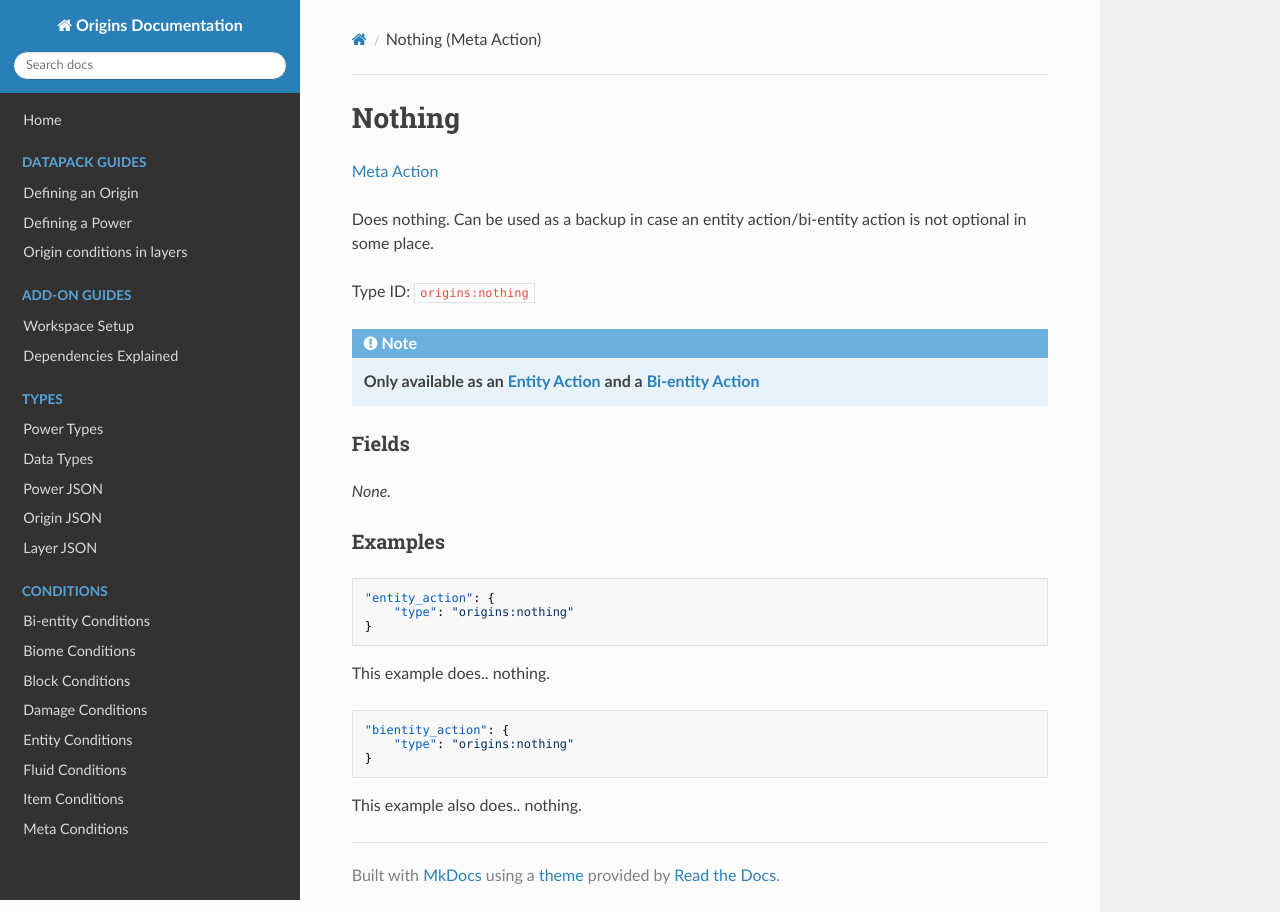
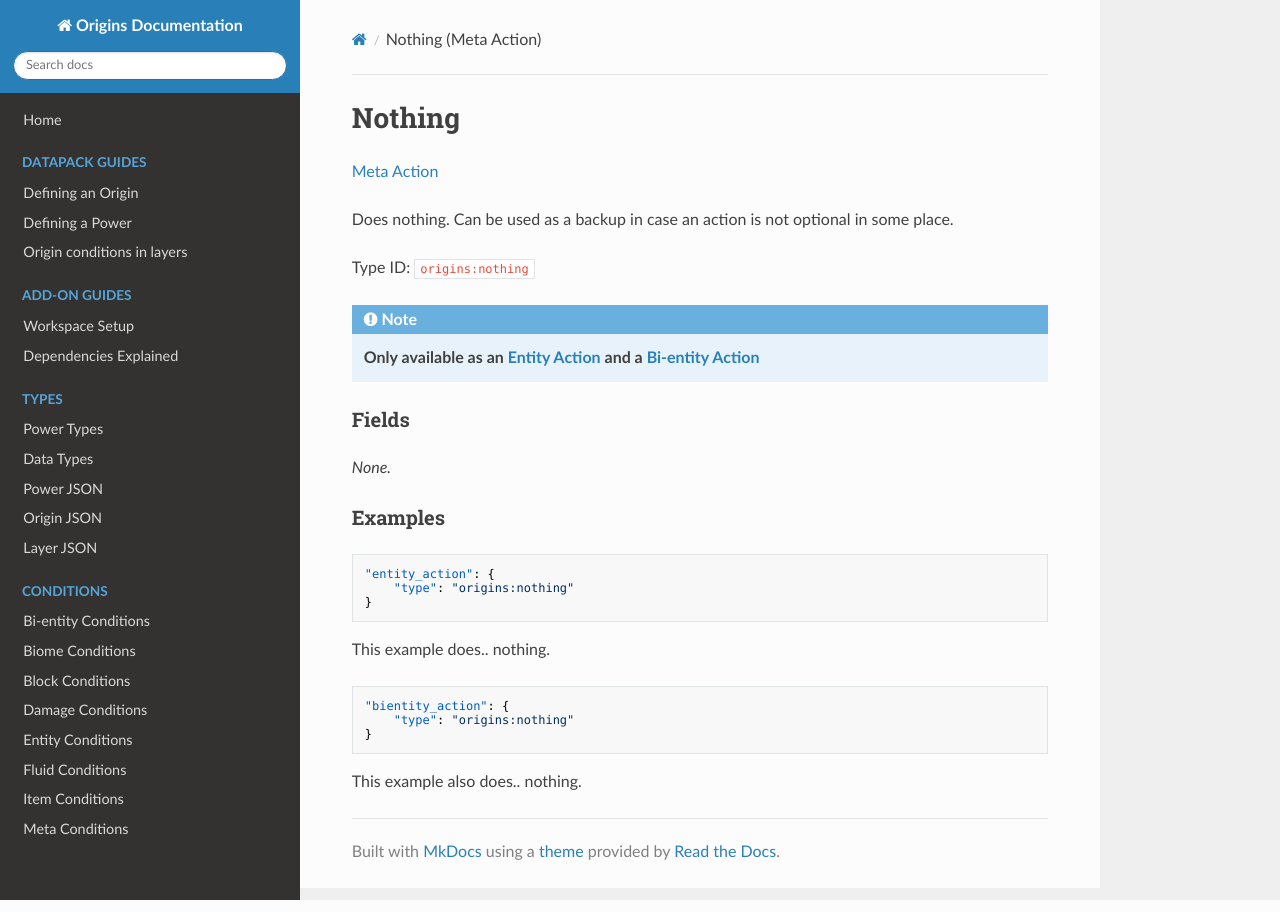
Before and after one commit to apace100/origins-docs, an MkDocs documentation site: the page built from docs/meta_actions/nothing.md, in a window 1280 px wide. Built offline with MkDocs 1.6.1, drawn with Linux system fonts in a browser that asks for light colours; nearby versions of some CDN libraries.

Commit message:
Tweaked the description in `nothing.md` To reduce redundancy

```diff
--- a/docs/meta_actions/nothing.md
+++ b/docs/meta_actions/nothing.md
@@ -6,7 +6,7 @@ date: 2021-10-13
 
 [Meta Action](../meta_actions.md)
 
-Does nothing. Can be used as a backup in case an entity action/bi-entity action is not optional in some place.
+Does nothing. Can be used as a backup in case an action is not optional in some place.
 
 Type ID: `origins:nothing`
 
```
